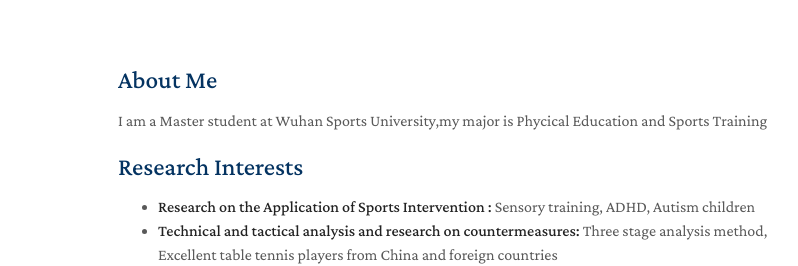
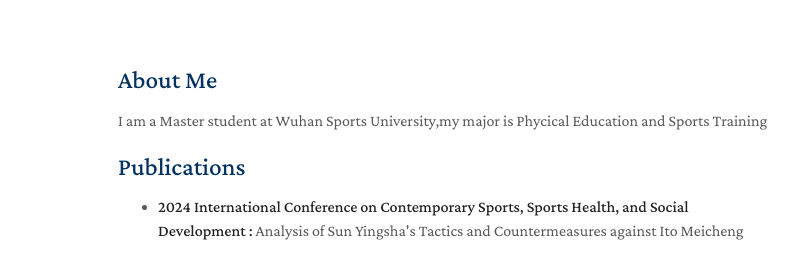
Before and after one commit to zoeyduzi/zoeyduzi.github.io, a plain HTML site: page index.html in a window 1280 px wide. Shown: the top 266 px of the page, 352-1150 px from the left. Drawn offline with nearby package versions, Linux system fonts and the light colour scheme; a script that the page names is missing.

Commit message:
Update index.html

```diff
--- a/index.html
+++ b/index.html
@@ -70,6 +70,16 @@
       <h2 id="about-me">About Me</h2>
 
 <p>I am a Master student at Wuhan Sports University,my major is Phycical Education and Sports Training </p>
+
+<h2 id="publications">Publications</h2>
+
+<ul>
+  <li><strong>2024 International Conference on Contemporary Sports, Sports Health, and Social Development
+
+    :</strong> Analysis of Sun Yingsha's Tactics and Countermeasures
+    against Ito Meicheng
+ </li>
+</ul>
 
 <h2 id="research-interests">Research Interests</h2>
 
```
